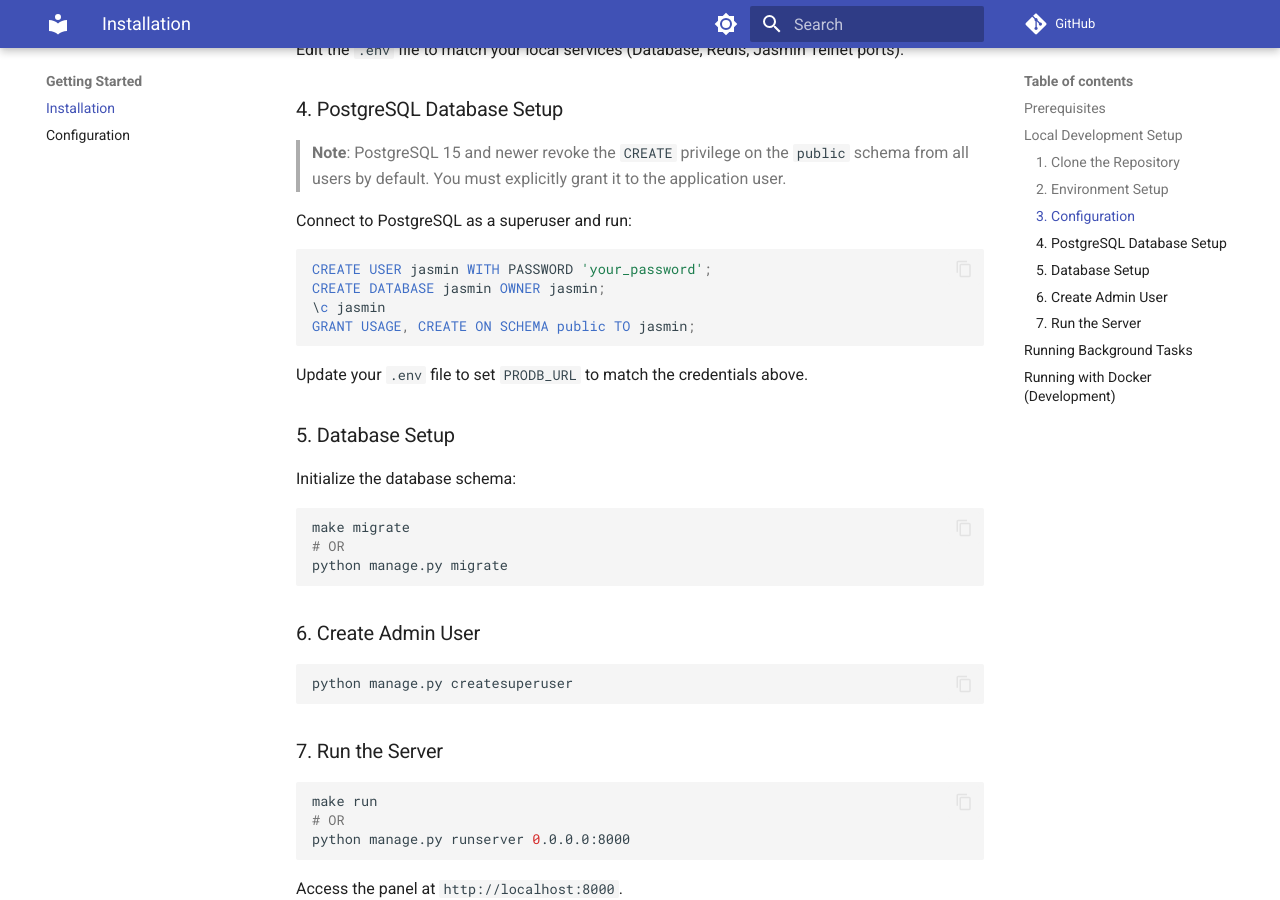
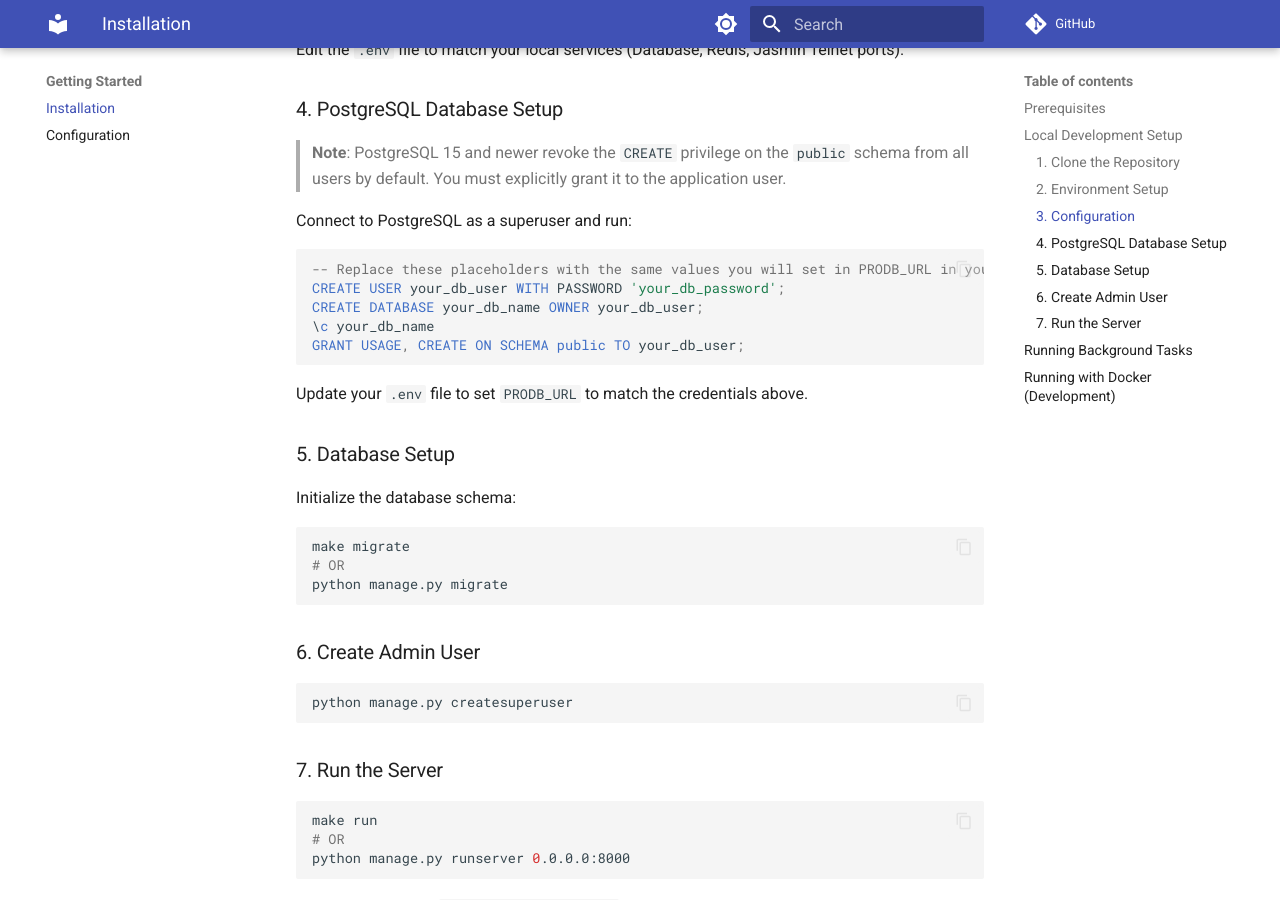
Before and after one commit to 101t/jasmin-web-panel, an MkDocs documentation site: the page built from docs/getting-started/installation.md, in a window 1280 px wide and 900 px high, scrolled down 1198 px. Built offline with MkDocs 1.6.1 and Material for MkDocs 9.7.7, drawn with Linux system fonts in a browser that asks for light colours; comment, search, counter and statistics services are not loaded.

Commit message:
Use placeholders in PostgreSQL setup docs; clarify init.sql first-init-only behaviour
Co-authored-by: 101t <4958477+101t@users.noreply.github.com>

````diff
--- a/docker-compose.yml
+++ b/docker-compose.yml
@@ -95,6 +95,9 @@ services:
     restart: unless-stopped
     volumes:
       - postgres_data:/var/lib/postgresql/data/
+      # NOTE: Scripts in /docker-entrypoint-initdb.d run only on first initialization of the data
+      # directory. For existing postgres_data volumes this init.sql will NOT be applied automatically;
+      # run the GRANT statements manually (see Troubleshooting in README) or recreate the volume.
       - ./config/docker/postgres/init.sql:/docker-entrypoint-initdb.d/init.sql:ro
     environment:
       POSTGRES_DB: "${POSTGRES_DB:-jasmin}"
--- a/docs/getting-started/installation.md
+++ b/docs/getting-started/installation.md
@@ -54,10 +54,11 @@ Edit the `.env` file to match your local services (Database, Redis, Jasmin Telne
 Connect to PostgreSQL as a superuser and run:
 
 ```sql
-CREATE USER jasmin WITH PASSWORD 'your_password';
-CREATE DATABASE jasmin OWNER jasmin;
-\c jasmin
-GRANT USAGE, CREATE ON SCHEMA public TO jasmin;
+-- Replace these placeholders with the same values you will set in PRODB_URL in your .env file
+CREATE USER your_db_user WITH PASSWORD 'your_db_password';
+CREATE DATABASE your_db_name OWNER your_db_user;
+\c your_db_name
+GRANT USAGE, CREATE ON SCHEMA public TO your_db_user;
 ```
 
 Update your `.env` file to set `PRODB_URL` to match the credentials above.
````
Also changed, not shown: README.md (+9 -8 lines).
